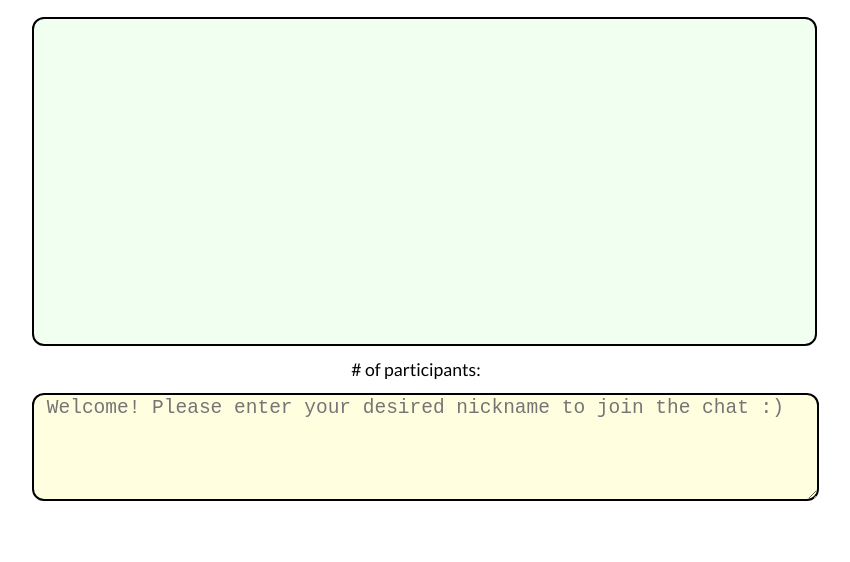
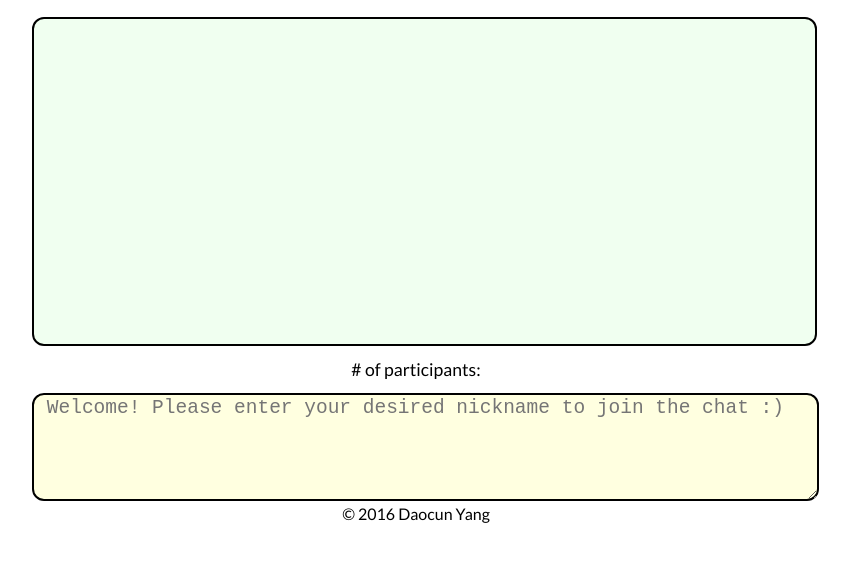
Before and after one commit to daocunyang/WatChat, a website: page public/index.html in a window 1280 px wide. Shown: the part 114-676 px from the top of the page, without its empty margins (224-1074 px from the left). Drawn offline with nearby package versions, Linux system fonts and the light colour scheme; no server answers.

Commit message:
adding copyright

```diff
--- a/public/css/style.css
+++ b/public/css/style.css
@@ -4,7 +4,7 @@ body {
 
 }
 
-h1, h2 {
+h1, h2, footer {
 	font-family: 'Lato', sans-serif;
 	color: black;
 }
@@ -56,6 +56,11 @@ h1, h2 {
 	font-size: 1.1em;
 }
 
+footer {
+	margin-bottom: 1%;
+	text-align: center;
+}
+
 /* animated blinking cursor */
 .typed-cursor{
     opacity: 1;
--- a/public/index.html
+++ b/public/index.html
@@ -3,9 +3,10 @@
 <head>
 		<meta charset="UTF-8">
 		<meta name="description" content="WatChat">
+		<meta name="author" content="Daocun Yang">
 		<meta http-equiv="X-UA-Compatible" content="IE=Edge">
 		<meta name="viewport" content="width=device-width, initial-scale=1.0">
-		<title>Wat? - A chat application built with Node.js, Express.js and Socket.io</title>
+		<title>WatChat - A chat application built with Node.js, Express.js and Socket.io</title>
 
 
 		<link rel="stylesheet" type="text/css" href="css/style.css">
@@ -37,9 +38,11 @@
 	<textarea id="getNickName" placeholder="Welcome! Please enter your desired nickname to join the chat :)" maxlength="15"></textarea>
 	<!--
 	<button id="send">Send</button>
+	<span id="footer">&copy; 2016 Daocun Yang  <span>
 -->
 
 </div>
+<footer>&copy; 2016 Daocun Yang</footer>
 	<script src="/socket.io/socket.io.js"></script>
 	<script src="js/app.js"></script>
 	<script src="js/typed.js"></script>
```
